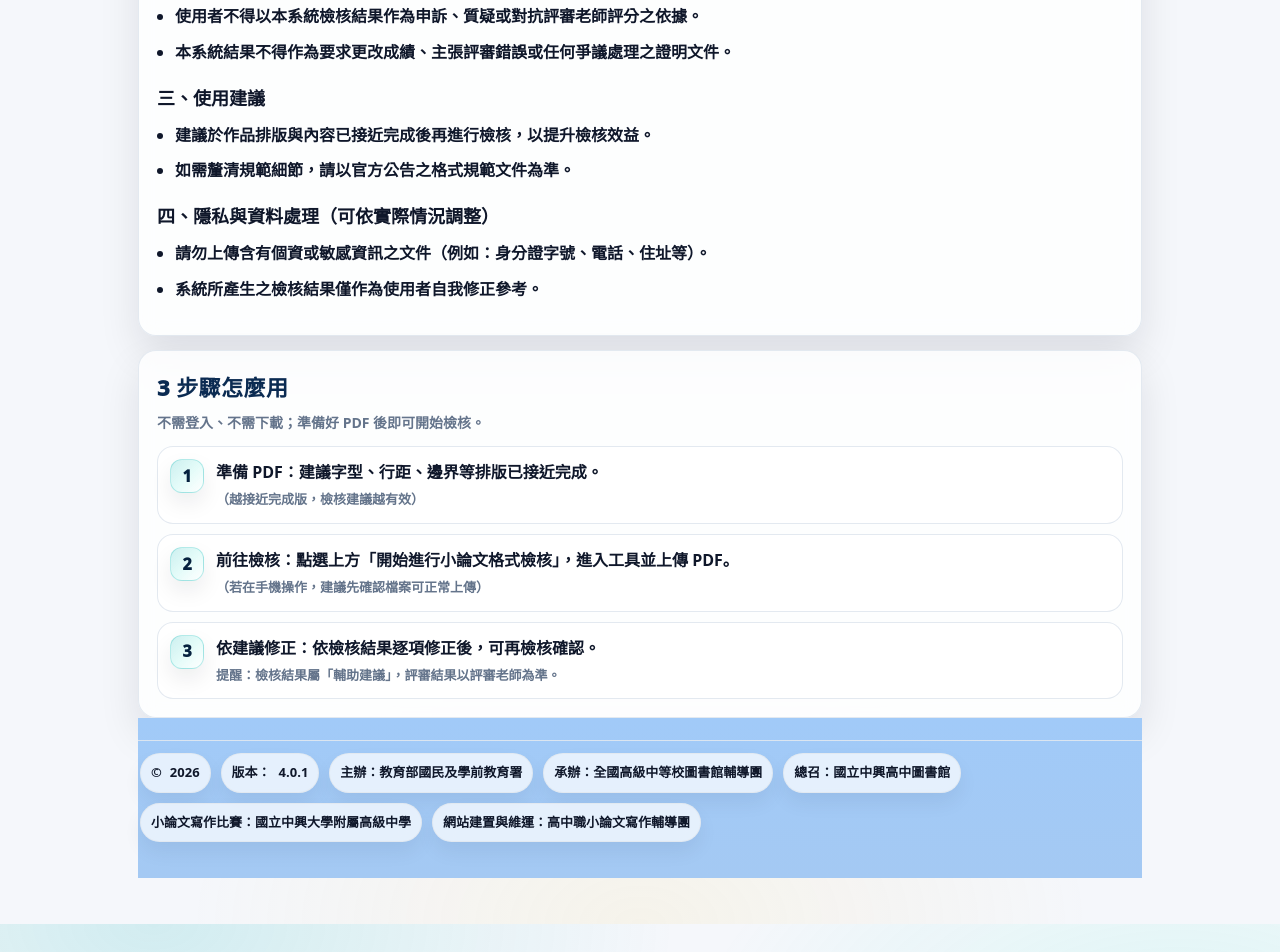
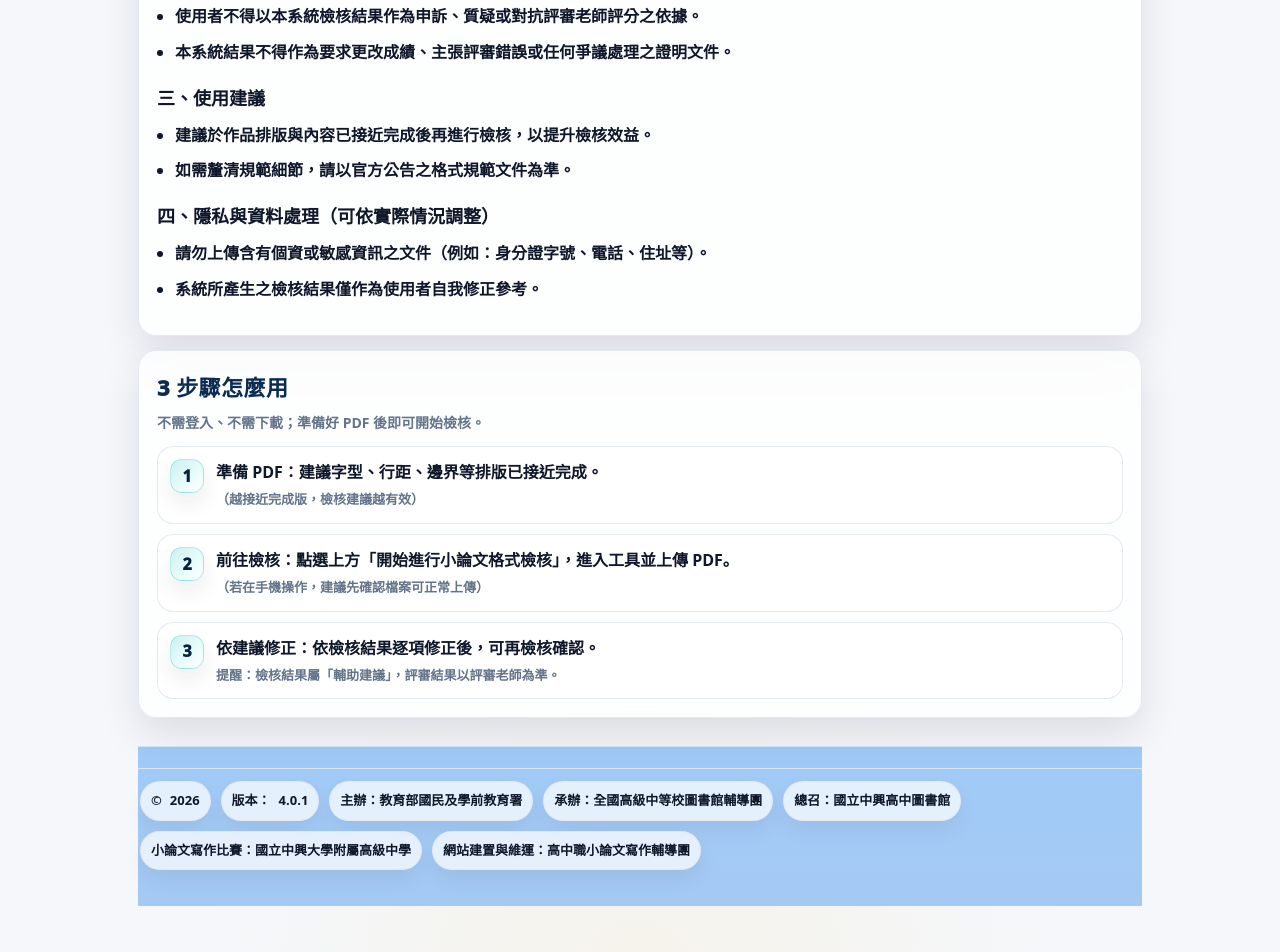
Before and after one commit to r91628120/thesis-checker, a Jekyll site: the page thesis-format/index.html, which Jekyll copies as it is, in a window 1280 px wide. Shown: the part 829-1781 px from the top of the page. Built offline with Jekyll 4.4.1, drawn with Linux system fonts in a browser that asks for light colours.

Commit message:
Add files via upload

```diff
--- a/thesis-format/index.html
+++ b/thesis-format/index.html
@@ -374,29 +374,6 @@
       box-shadow: inset 0 1px 0 rgba(255,255,255,.55);
     }
 
-      footer {
-       margin-top: 0;                /* 吃掉上一段間距 */
-       border-top: none !important;  /* 保險 */
-       box-shadow: none;             /* 清掉任何外框線感 */
-       position: relative;
-    }
-
-     /* 吃掉上一區塊的底線視覺 */
-      footer::before {
-       content: "";
-       position: absolute;
-       top: -1px;
-       left: 0;
-       right: 0;
-       height: 1px;
-       background: linear-gradient(
-        to right,
-           transparent,
-        rgba(255,255,255,0),
-           transparent
-     );
-    }
-
 
   </style>
 </head>
```
